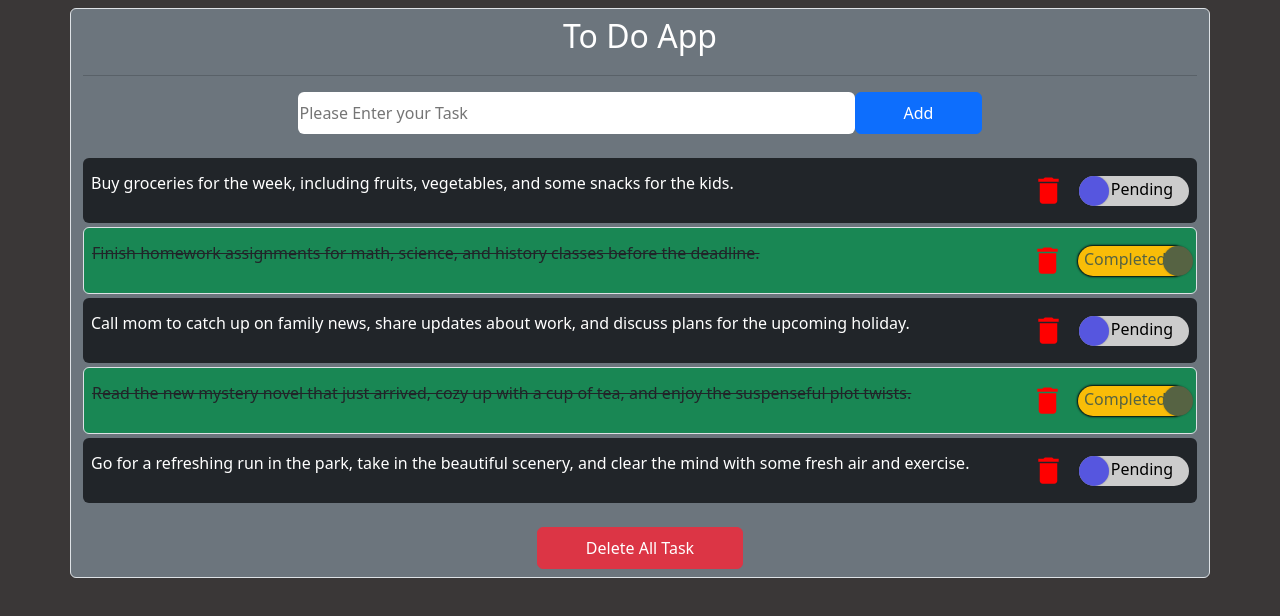
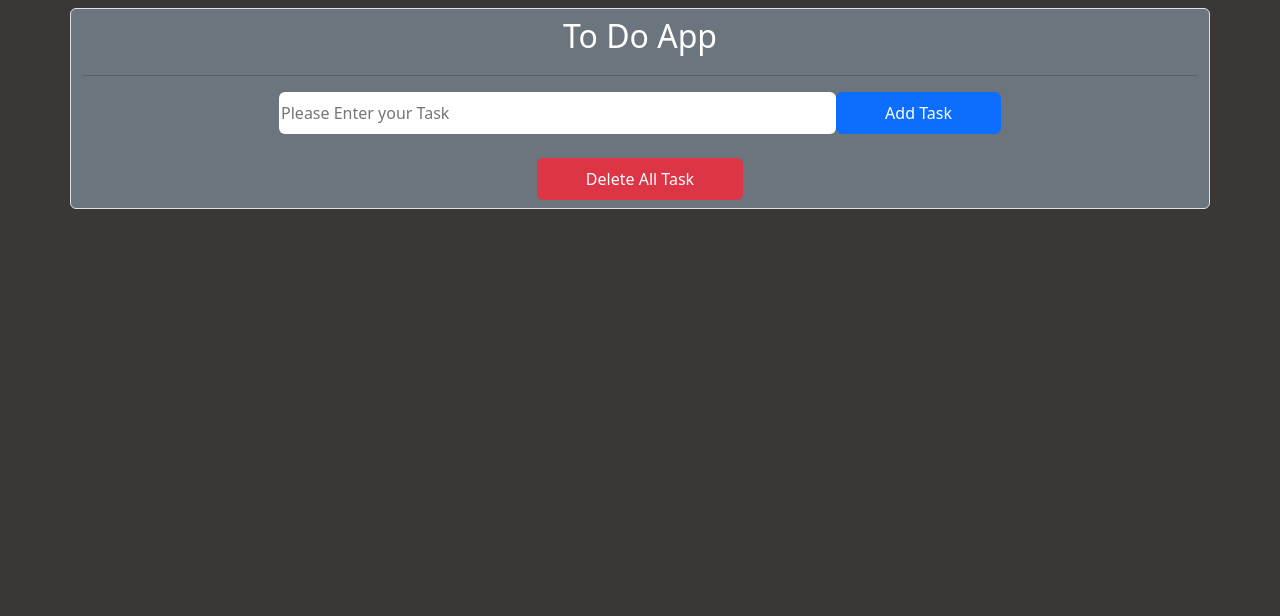
Before and after one commit to github-usman/to-do-application, a React (Create React App) app: page / in a window 1280 px wide. Shown: the top 616 px of the page. Built offline with nearby package versions, Linux system fonts and the light colour scheme.

Commit message:
readme update

```diff
--- a/package.json
+++ b/package.json
@@ -10,7 +10,6 @@
     "nanoid": "^5.0.7",
     "react": "^18.2.0",
     "react-dom": "^18.2.0",
-    "react-icons": "^5.0.1",
     "react-redux": "^9.1.0",
     "react-scripts": "5.0.1",
     "redux": "^5.0.1",
--- a/src/components/task-input/TaskInput.jsx
+++ b/src/components/task-input/TaskInput.jsx
@@ -1,6 +1,6 @@
-import React, { useState } from 'react'
-import { useDispatch, useSelector } from 'react-redux';
-import { addTodDo } from '../../redux/actions/toDoAction';
+import React, { useState } from "react";
+import { useDispatch } from "react-redux";
+import { addTodDo } from "../../redux/actions/toDoAction";
 
 const TaskInput = () => {
   // hook for input taks by user
@@ -8,14 +8,12 @@ const TaskInput = () => {
 
   // dispatch the text to redux state management
   const dispatchInput = useDispatch();
-    const list = useSelector((state) => state.todoReducers.initialData);
   const addHandler = (e) => {
     e.preventDefault();
     // before sending check empty input value,
     if (input.trim().length > 0) {
       dispatchInput(addTodDo(input));
       setInput("");
-            console.log('list ,', list)
     }
   };
   return (
@@ -31,16 +29,13 @@ const TaskInput = () => {
             onChange={(e) => setInput(e.target.value)}
             required
           />
-
           <button type="submit" className="btn btn-primary px-5 py-2">
-                        Add
+            Add Task
           </button>
         </div>
-
-
       </form>
     </div>
-    )
-}
+  );
+};
 
-export default TaskInput
+export default TaskInput;
--- a/src/components/task-list/TaskList.jsx
+++ b/src/components/task-list/TaskList.jsx
@@ -2,15 +2,14 @@ import styles from "./taskList.module.css";
 import React from 'react';
 import { useDispatch, useSelector } from 'react-redux';
 import { completedTodDo, deleteTodDo } from '../../redux/actions/toDoAction';
-import { MdDelete } from "react-icons/md";
 
 
 const TaskList = ({ element }) => {
     const dispatch = useDispatch();
 
-     // fetch all list data from redux store
-     const list = useSelector((state) => state.todoReducers.initialData);
-     console.log(list);
+    // fetch all list data from redux store
+    const list = useSelector((state) => state.todoReducers.initialData);
+    console.log(list);
 
     //  complete and undo function (toggle)
     const toggleCompleted = (id) => {
@@ -24,21 +23,21 @@ const TaskList = ({ element }) => {
 
 
     return (
-            <>
+        <>
             {list.map((ele) => {
                 return (<div className="my-1" key={ele.id}>
                     <div className={`d-flex gap-5 ${ele.isCompleted ? 'bg-success border' : 'bg-dark'} justify-content-between rounded p-2 align-items-center`}>
                         <p className={`${ele.isCompleted ? 'text-decoration-line-through text-dark' : 'text-white'}`}>{ele.data}</p>
-                        <div>
-                            <button className="btn" onClick={()=>deleteTask(ele.id)}><MdDelete size={35} color="red" /></button>
-                            <button className={`${ele.isCompleted ? styles.toggleBtnComplete : styles.toggleBtnIncomplete} ${ele.isCompleted ? styles.completedToggle : styles.incompleteToggle}`} onClick={()=>toggleCompleted(ele.id)}>
+                        <div >
+                            <button className="btn btn-danger m-2" onClick={() => deleteTask(ele.id)}>Delete Task</button>
+                            <button className={`m-2 ${ele.isCompleted ? styles.toggleBtnComplete : styles.toggleBtnIncomplete} ${ele.isCompleted ? styles.completedToggle : styles.incompleteToggle}`} onClick={() => toggleCompleted(ele.id)}>
                                 <div className={styles.toggleSlider}></div><p>{ele.isCompleted ? 'Completed' : 'Pending'}</p>
                             </button>
                         </div>
                     </div>
                 </div>)
             })}
-         </>
+        </>
     );
 
 };
--- a/src/redux/reducers/toDoReducer.js
+++ b/src/redux/reducers/toDoReducer.js
@@ -1,8 +1,10 @@
+// import dummyTask from "../../assets/dummyData";
+
+
 // initial data for the state
-import dummyTask from "../../assets/dummyData";
 const initData = {
-    initialData: localStorage.getItem("todoList") ? JSON.parse(localStorage.getItem("todoList")) : dummyTask
-    // initialData: localStorage.getItem("todoList") ? JSON.parse(localStorage.getItem("todoList")) : []
+    // initialData: localStorage.getItem("todoList") ? JSON.parse(localStorage.getItem("todoList")) : dummyTask
+    initialData: localStorage.getItem("todoList") ? JSON.parse(localStorage.getItem("todoList")) : []
 };
 
 const todoReducers = (state = initData, action) => {
@@ -30,7 +32,7 @@ const todoReducers = (state = initData, action) => {
             const toggledData = state.initialData.map(item =>
                 item.id === toggleId ? { ...item, isCompleted: !item.isCompleted } : item
             );
-            localStorage.setItem("todoList", JSON.stringify(toggledData)); // Save to localStorage
+            localStorage.setItem("todoList", JSON.stringify(toggledData)); // Save changes to localStorage
             return {
                 ...state,
                 initialData: toggledData
@@ -40,7 +42,7 @@ const todoReducers = (state = initData, action) => {
         case "DELETE_TODO":
             const deleteId = action.payload && action.payload.id;
             const newData = state.initialData.filter(ele => ele.id !== deleteId);
-            localStorage.setItem("todoList", JSON.stringify(newData)); // Save to localStorgae
+            localStorage.setItem("todoList", JSON.stringify(newData)); // update to localStorgae
             return {
                 ...state,
                 initialData: newData
```
Also changed, not shown: 2 other files (tests, documents, lock files or other folders). Lines whose indentation alone changed are shown as unchanged.
